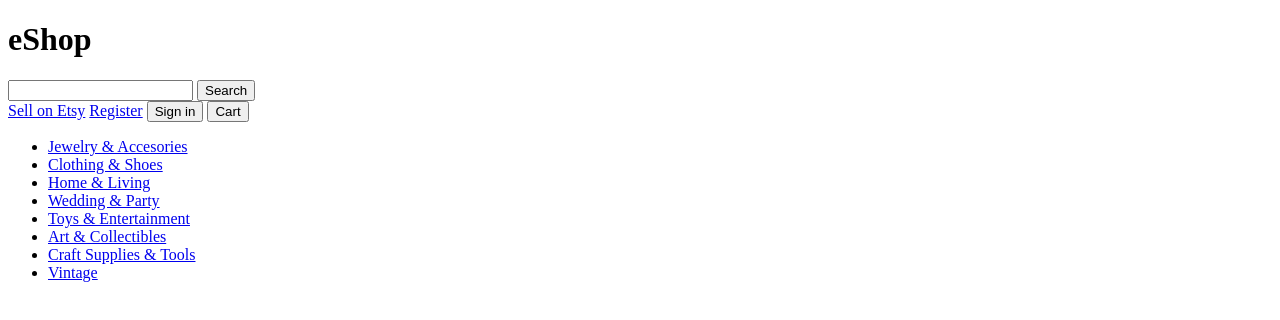
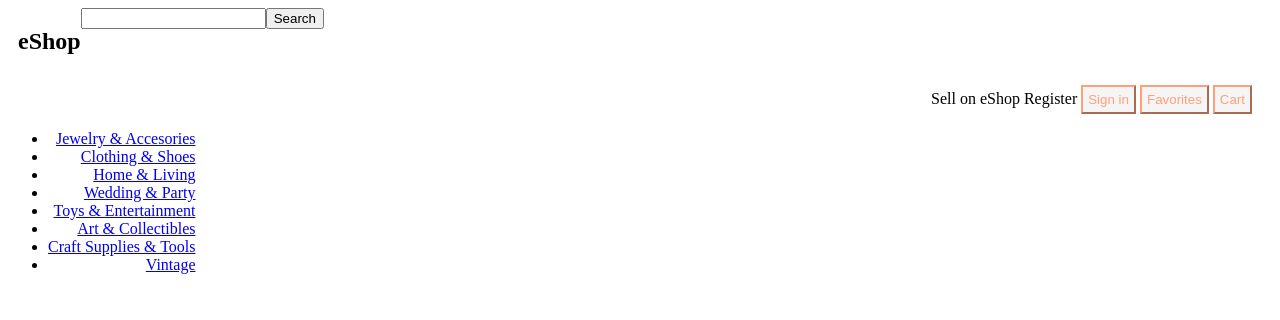
Before and after one commit to poxadax/eShop, a plain HTML site: page index.html in a window 1280 px wide. Drawn offline with Linux system fonts and the light colour scheme.

Commit message:
This is a work in progress

```diff
--- a/css/styles.css
+++ b/css/styles.css
@@ -0,0 +1,42 @@
+* {
+    box-sizing: border-box;
+}
+
+.categories {
+    width: 100%;
+    text-align: right;
+    display: flex;
+
+}
+
+.navTop {
+    float: right;
+    text-align: right;
+    padding: 10px 10px 0 0;
+    margin-right: 10px;
+
+}
+
+.navTop a,
+.navTop a:link,
+.navTop a:visited {
+    color: black;
+    text-decoration: none;
+}
+
+.navTop a:hover{
+    text-decoration: underline;
+}
+
+.navTop button {
+    border-color: lightsalmon;
+    color: lightsalmon;
+    padding: 5px 5px;
+    background-color: whitesmoke;
+}
+
+.search {
+    display: flex;
+    flex-direction: row;
+    margin-left: 10px;
+}
--- a/index.html
+++ b/index.html
@@ -10,22 +10,21 @@
 </head>
 <body>
     <header>
-        <div>
-            <h1>eShop</h1>
-            <input type="text">
-            <button type="button" name="button">Search</button>
+        <div class="search">
+            <div><h2>eShop</h2></div>
+            <div><input type="text"></div>
+            <div><button type="button" name="button">Search</button></div>
         </div>
 
-        <div>
-
-                <a href="#">Sell on Etsy</a>
+        <nav class="navTop">
+                <a href="#">Sell on eShop</a>
                 <a href="#">Register</a>
                 <button type="button" name="button">Sign in</button>
+                <button type="button" name="button">Favorites</button>
                 <button type="button" name="button">Cart</button>
+        </nav>
 
-        </div>
-
-        <nav>
+        <nav class="categories">
             <ul>
                 <li> <a href="#">Jewelry &amp; Accesories</a></li>
                 <li> <a href="#">Clothing &amp; Shoes</a></li>
```
